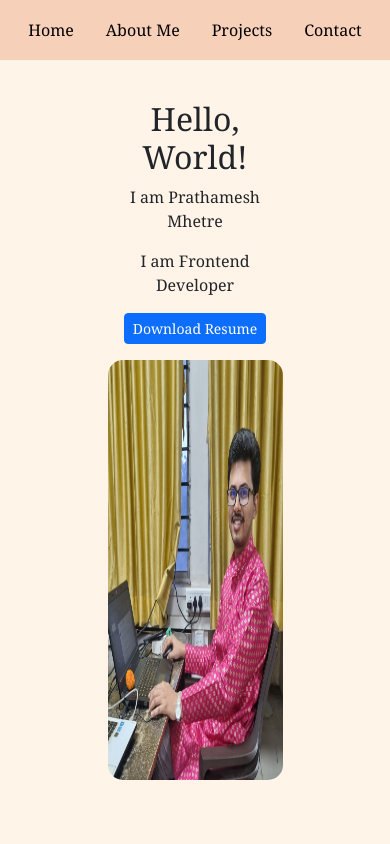
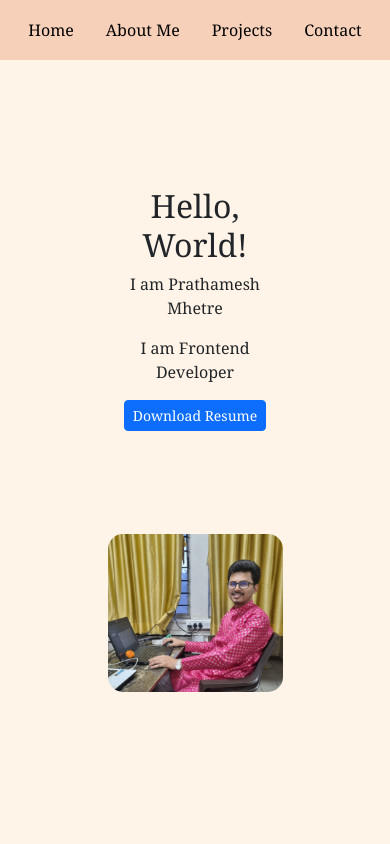
Before and after one commit to prathamesh2503/Prathamesh-Mhetre, a React (Vite) app: page / in a window 390 px wide. Shown: the top 844 px of the page. Built offline with nearby package versions, Linux system fonts and the light colour scheme.

Commit message:
hero section made responsive with media query for image

```diff
--- a/src/styles/index.css
+++ b/src/styles/index.css
@@ -159,6 +159,7 @@ border-radius: 15px;
   .hero-container{
   display: flex;
   flex-direction: column;
+  justify-content: space-evenly;
   width: 100%;
   height: 100%;
 }
@@ -167,14 +168,9 @@ border-radius: 15px;
 }
 .hero-container-child-text p{
   font-size: 1rem;
-
 }
 .hero-container-child-text, .hero-container-child-image {
   width: 50%;
-}
-
-.hero-container-child-image {
-  height: 80%;
 }
 
 .hero-container-child-image img{
```
